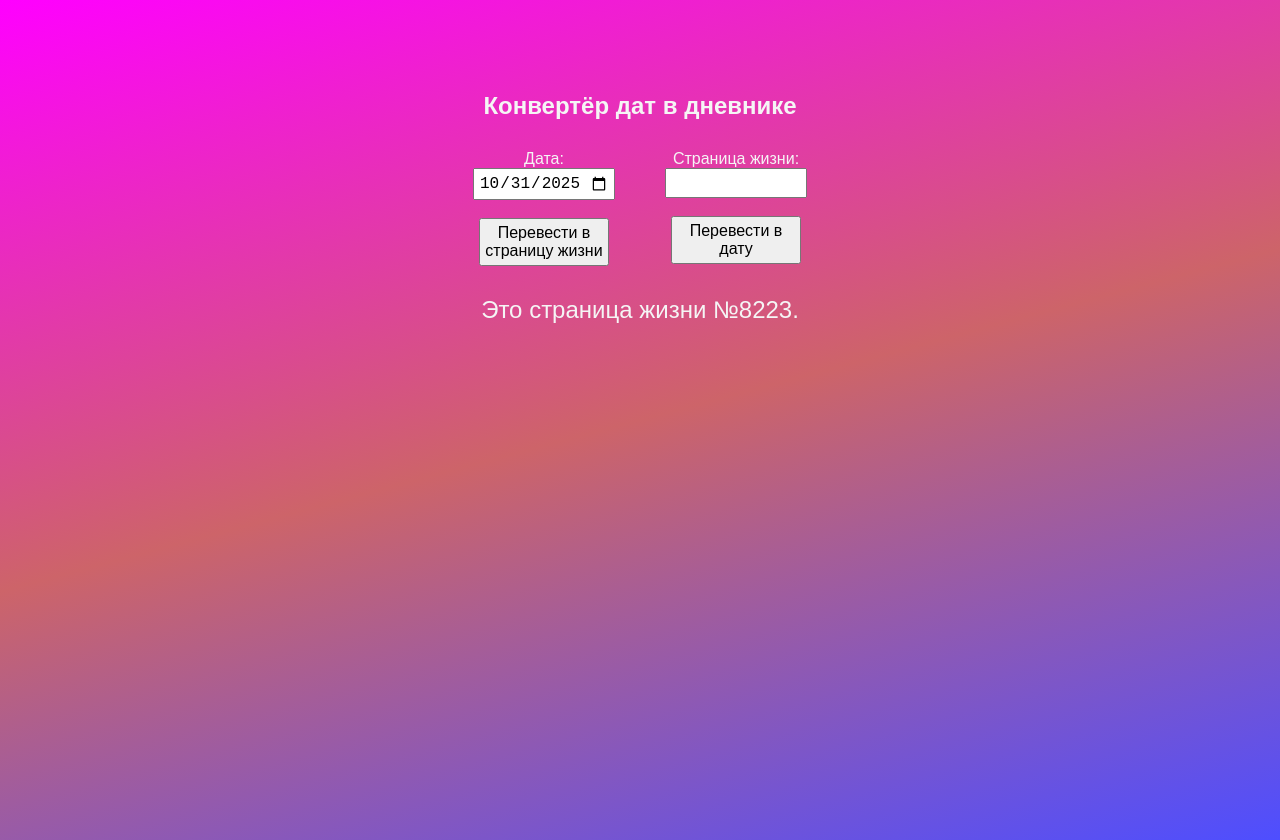
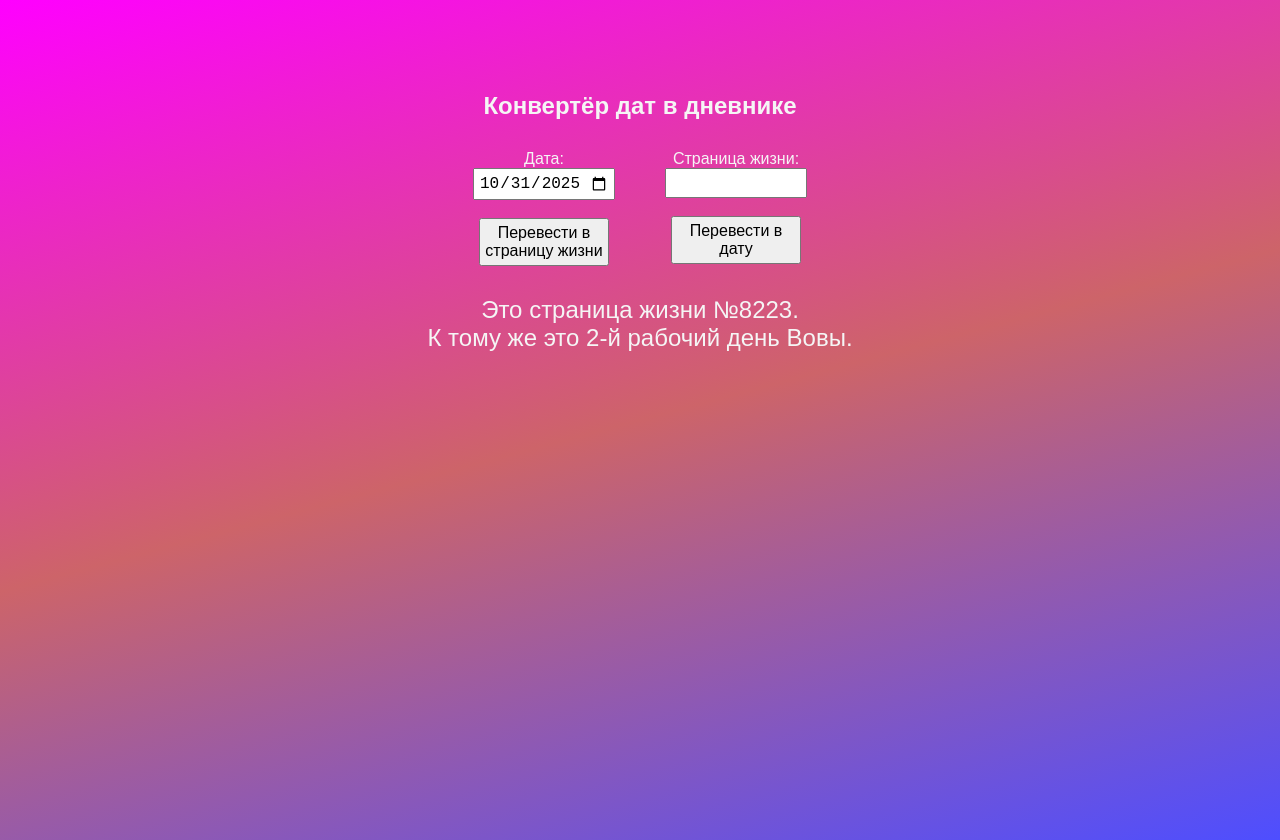
Before and after one commit to marakela/tempo, a plain HTML site: page index.html in a window 1280 px wide. Both pictures are taken after a click on the button "Перевести в страницу жизни". Drawn offline with Linux system fonts and the light colour scheme.

Commit message:
Update index.html

```diff
--- a/index.html
+++ b/index.html
@@ -54,18 +54,31 @@
     <div id="result"></div>
 
     <script>
+        const birthDate = new Date(2003, 3, 28); // 28 апреля 2003
+        const vovaCycleStart = new Date(2025, 9, 30); // 30 октября 2025 — 1-й рабочий день
+        const cycleLength = 6; // 3 работы + 3 выходных
+
+        function getVovaShiftInfo(targetDate) {
+            const diffDays = Math.floor((targetDate - vovaCycleStart) / (1000 * 60 * 60 * 24));
+            const offset = ((diffDays % cycleLength) + cycleLength) % cycleLength;
+            if (offset < 3) {
+                return `К тому же это ${offset + 1}-й рабочий день Вовы.`;
+            } else {
+                return `К тому же это ${offset - 2}-й выходной день Вовы.`;
+            }
+        }
+
         function convertToDate() {
-            var input = document.getElementById('inputPage').value.trim();
-            var result = document.getElementById('result');
-            var birthDate = new Date(2003, 3, 28); // April is month 3 (0-indexed)
+            const input = document.getElementById('inputPage').value.trim();
+            const result = document.getElementById('result');
 
             if (!isNaN(input)) {
-                var lifePage = parseInt(input);
+                const lifePage = parseInt(input);
                 if (lifePage > 0) {
-                    var targetDate = new Date(birthDate);
+                    const targetDate = new Date(birthDate);
                     targetDate.setDate(targetDate.getDate() + lifePage - 1);
-                    var formattedDate = targetDate.toLocaleDateString('ru-RU', {day: 'numeric', month: 'long', year: 'numeric'});
-                    result.innerHTML = 'Это ' + formattedDate;
+                    const formattedDate = targetDate.toLocaleDateString('ru-RU', {day: 'numeric', month: 'long', year: 'numeric'});
+                    result.innerHTML = 'Это ' + formattedDate + '.<br>' + getVovaShiftInfo(targetDate);
                 } else {
                     result.innerHTML = 'Ты ошибочно себя повёл.';
                 }
@@ -75,15 +88,14 @@
         }
 
         function convertToPage() {
-            var input = document.getElementById('inputDate').value;
-            var result = document.getElementById('result');
-            var birthDate = new Date(2003, 3, 28); // April is month 3 (0-indexed)
+            const input = document.getElementById('inputDate').value;
+            const result = document.getElementById('result');
 
             if (input) {
-                var targetDate = new Date(input);
+                const targetDate = new Date(input);
                 if (!isNaN(targetDate.getTime())) {
-                    var daysDiff = Math.floor((targetDate - birthDate) / (1000 * 60 * 60 * 24)) + 1;
-                    result.innerHTML = 'Это страница жизни №' + daysDiff + '.';
+                    const daysDiff = Math.floor((targetDate - birthDate) / (1000 * 60 * 60 * 24)) + 1;
+                    result.innerHTML = 'Это страница жизни №' + daysDiff + '.<br>' + getVovaShiftInfo(targetDate);
                 } else {
                     result.innerHTML = 'Ты ошибочно себя повёл.';
                 }
@@ -93,11 +105,11 @@
         }
 
         document.addEventListener("DOMContentLoaded", function() {
-            var now = new Date();
-            var moscowOffset = 3 * 60; // Москва в UTC+3
-            var localOffset = now.getTimezoneOffset();
-            var moscowTime = new Date(now.getTime() + (moscowOffset + localOffset) * 60000);
-            var today = moscowTime.toISOString().split('T')[0];
+            const now = new Date();
+            const moscowOffset = 3 * 60;
+            const localOffset = now.getTimezoneOffset();
+            const moscowTime = new Date(now.getTime() + (moscowOffset + localOffset) * 60000);
+            const today = moscowTime.toISOString().split('T')[0];
             document.getElementById('inputDate').value = today;
         });
     </script>
```
